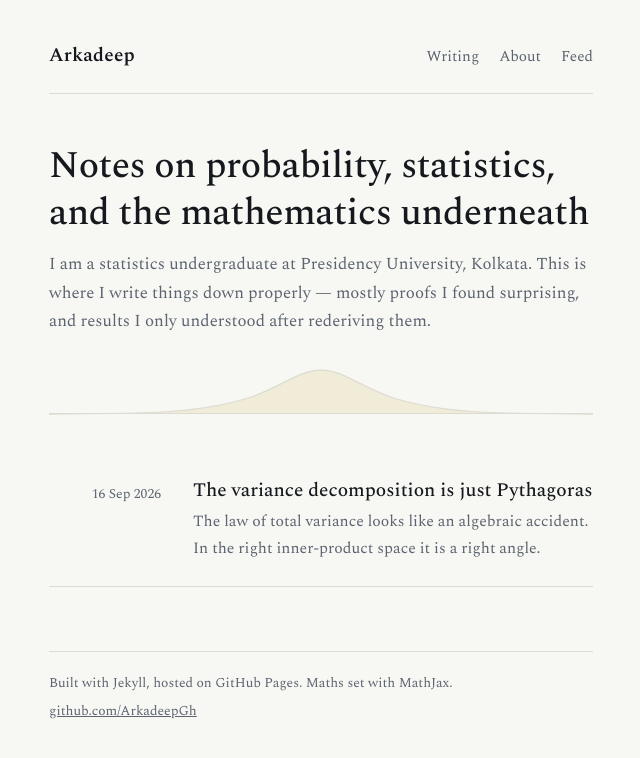
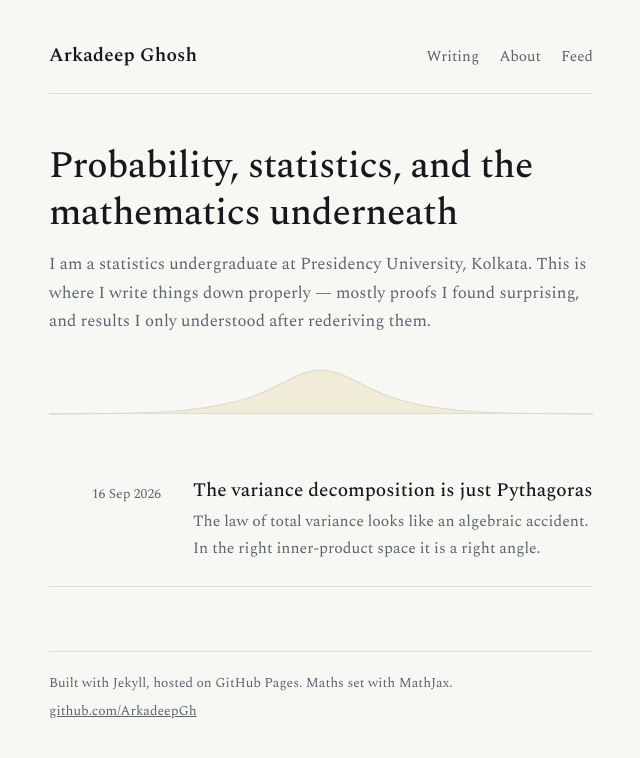
Before and after one commit to ArkadeepGh/ArkadeepGh.github.io, a Jekyll site: the page built from index.html, in a window 1280 px wide. Shown: the top 758 px of the page, without its empty margins (319-959 px from the left). Built offline with Jekyll 4.4.1, drawn with Linux system fonts in a browser that asks for light colours.

Commit message:
Update _config.yml

```diff
--- a/_config.yml
+++ b/_config.yml
@@ -1,7 +1,7 @@
 # --- Site details -----------------------------------------------------------
-title: Arkadeep
-tagline: Notes on probability, statistics, and the mathematics underneath
-author: Arkadeep
+title: Arkadeep Ghosh
+tagline: Probability, statistics, and the mathematics underneath
+author: Arkadeep Ghosh
 email: arkadeepghosh399@gmail.com
 description: >-
   Working notes on probability, statistical inference, linear algebra, and the
```
